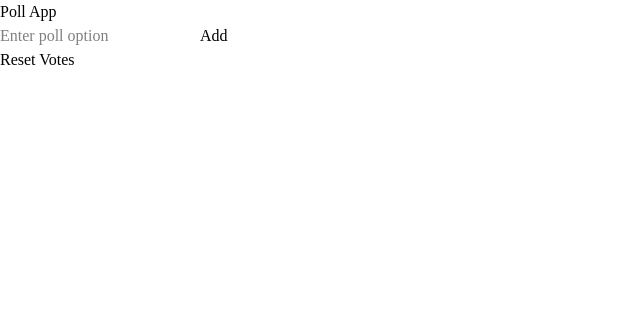
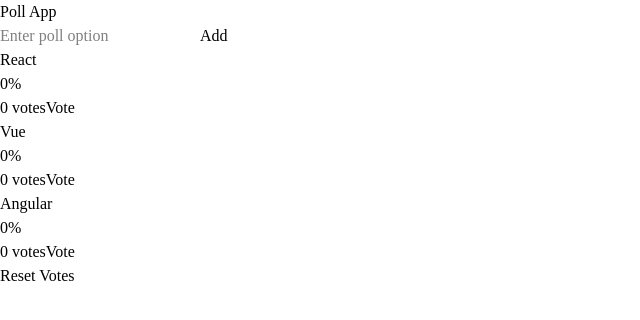
Before and after one commit to Nasra-Hassan/voting-poll-app, a React (Vite) app in the folder poll-app/: page / in a window 1280 px wide. Shown: the top 320 px of the page, without its empty margins (0-640 px from the left). Built offline with nearby package versions, Linux system fonts and the light colour scheme.

Commit message:
added voting options

```diff
--- a/poll-app/src/App.jsx
+++ b/poll-app/src/App.jsx
@@ -4,8 +4,26 @@
 import "./index.css";
 
 const App = () => {
-  const [options, setOptions] = useState([]);
-  const [hasVoted, setHasVoted] = useState(false);
+  const [options, setOptions] = useState([
+{
+  id: 1,
+    text: "React",
+    votes: 0,
+  },
+  {
+    id: 2,
+    text: "Vue",
+    votes: 0,
+  },
+  {
+    id: 3,
+    text: "Angular",
+    votes: 0,
+}
+
+  ]);
+
+   const [hasVoted, setHasVoted] = useState(false);
 
   useEffect(() => {
     const savedOptions = JSON.parse(localStorage.getItem("options")) || [];
```
Also changed, not shown: 1 other file (tests, documents, lock files or other folders).
